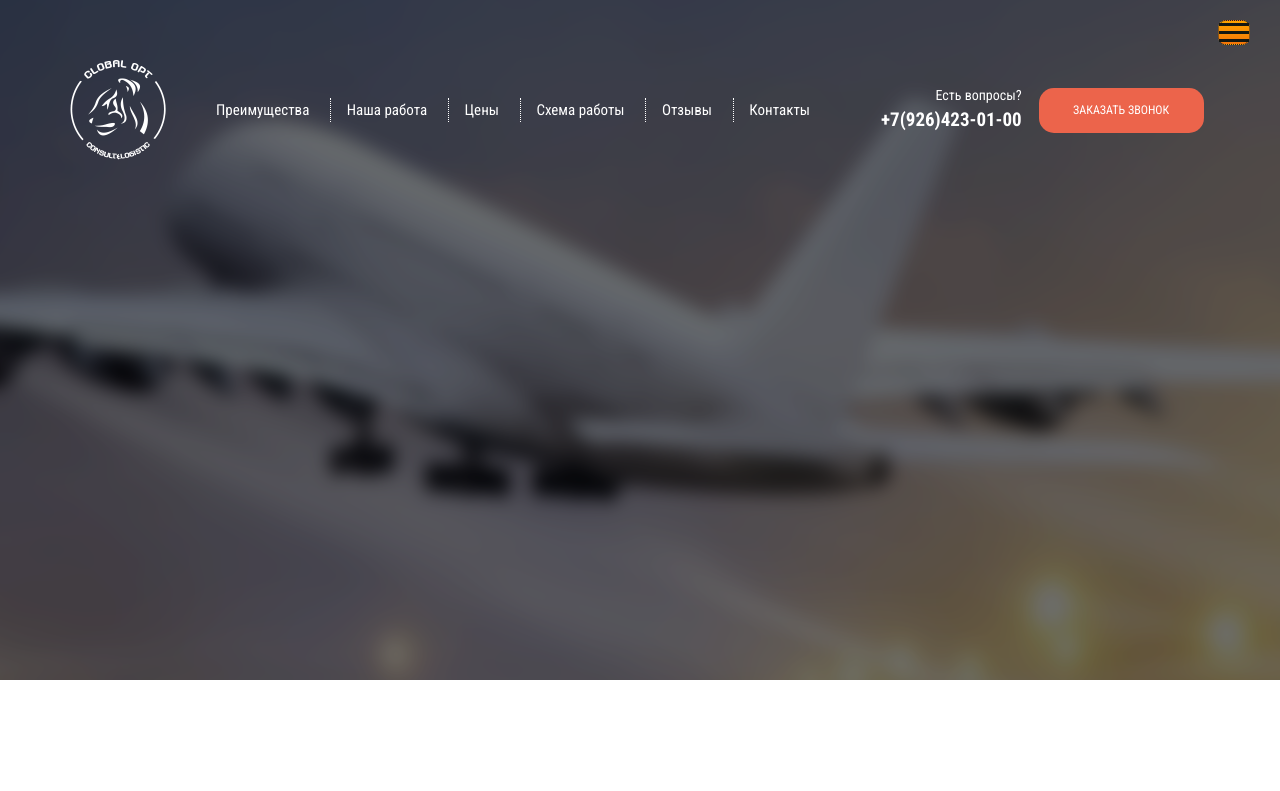
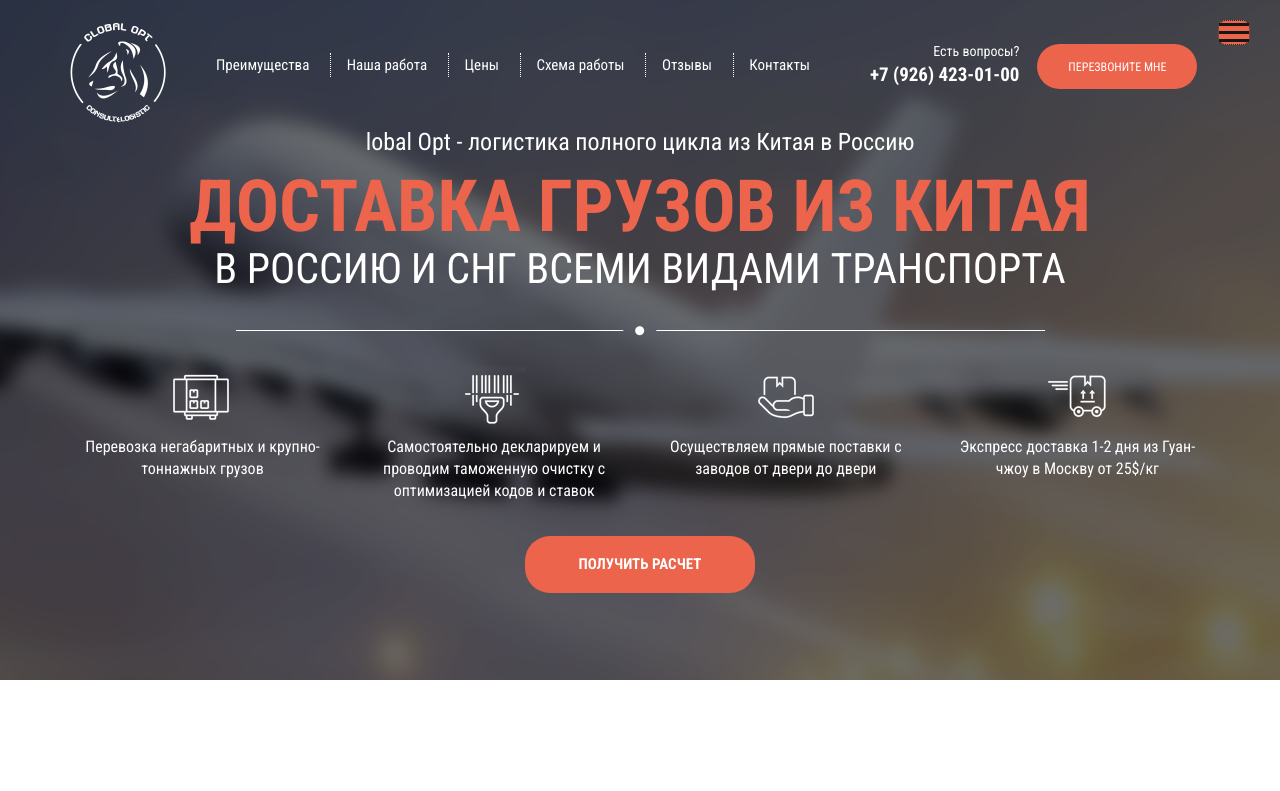
Before and after one commit to 111spartanec111/GlobalOpt, a website: page src/index.html in a window 1280 px wide. Shown: the top 791 px of the page. Drawn offline with Linux system fonts and the light colour scheme.

Commit message:
First готов!

```diff
--- a/src/index.html
+++ b/src/index.html
@@ -83,9 +83,8 @@
 </a>
 
 <section class="first">
-
-<header>
     <div class="container">
+    <header>
     <div class="header">
         <div class="header__logo">
             <a href="#" class="logo_img"><img src="img/glopt.png" alt="logo"></a>
@@ -100,9 +99,9 @@
             </ul>
             <div class="header__phone">
                 <div class="header__call">Есть вопросы?</div>
-                <a href="tel:+74957970988" class="header__number">+7(926)423-01-00</a>
+                <a href="tel:+73339990000" class="header__number">+7 (926) 423-01-00</a>
             </div>
-            <button class="header__btn">заказать звонок</button>
+            <button class="header__btn">Перезвоните мне</button>
 
         <div class="hamburger">
             <span></span>
@@ -110,9 +109,34 @@
             <span></span>
         </div>
     </div>
-</header>
+    </header>
+    <div class="header__descr">lobal Opt - логистика полного цикла из Китая в Россию</div>
+    <h1 class="header__h1">ДОСТАВКА ГРУЗОВ ИЗ КИТАЯ</h1>
+    <h2 class="header__h2">В РОССИЮ И СНГ ВСЕМИ ВИДАМИ ТРАНСПОРТА</h2>
+    <div class="stripe"><img src="img/ellipse.png" alt="poloska"></div>
 
+    <div class="first__flex">
+        <div class="first__flex_item">
+            <div class="first__img"><img src="icons/one-screen/box.png" alt="box"></div>
+            <div class="first__descr">Перевозка негабаритных и крупно- <br> тоннажных грузов</div>
+        </div>
+        <div class="first__flex_item">
+            <div class="first__img"><img src="icons/one-screen/code.png" alt="code"></div>
+            <div class="first__descr">Самостоятельно декларируем и проводим таможенную очистку с оптимизацией кодов и ставок</div>
+        </div>
+        <div class="first__flex_item">
+            <div class="first__img"><img src="icons/one-screen/hand.png" alt="hand"></div>
+            <div class="first__descr">Осуществляем прямые поставки с заводов от двери до двери</div>
+        </div>
+        <div class="first__flex_item">
+            <div class="first__img"><img src="icons/one-screen/cart.png" alt="cart"></div>
+            <div class="first__descr">Экспресс доставка 1-2 дня из Гуан- <br> чжоу в Москву от 25$/кг</div>
+        </div>
+    </div>
+    <button class="first__btn">Получить расчет</button>
+</div>
 </section>
+
 
 <section class="contacts" id="contacts">
     <div class="container">
--- a/src/sass/base/_variables.scss
+++ b/src/sass/base/_variables.scss
@@ -1,2 +1,2 @@
 $main-color: #ec644b;
-// $main-color-2: linear-gradient( #ffa501,  #f57507);
+$main-color2: linear-gradient( #ffa501,  #f57507);
--- a/src/sass/blocks/_first.scss
+++ b/src/sass/blocks/_first.scss
@@ -1,17 +1,62 @@
 .first {
     min-height: 680px;
     background: url('../img/bg-glopt.png') center (center / cover) no-repeat;
+    &__flex {
+        display: flex;
+        justify-content: space-between;
+        margin-top: 23px;
+        align-items: center;
+        &_item {
+            display: flex;
+            flex-direction: column;
+            align-items:center;
+            min-height: 140px;
+            width: 265px;
+            text-align: center;
+        }
+    }
+    &__descr {
+        margin-top: 7px;
+        font-size: 16px;
+        line-height: 22px;
+        font-weight: 300;
+        color: #ffffff;
+
+    }
+    &__btn {
+        display: block;
+        margin: 0 auto;
+        margin-top: 30px;
+        width: 230px;
+        height: 57px;
+        border-radius: 25px;
+        background-color: $main-color;
+        font-size: 15px;
+        line-height: 17px;
+        font-weight: 700;
+        text-transform: uppercase;
+        color: #ffffff;
+        border: none;
+    }
+    &__img {
+        display: flex;
+        align-items: center;
+        width: 63px;
+        height: 63px;
+    }
 }
+
+
 .header {
     display: flex;
 
-    padding-top: 60px;
+    padding-top: 23px;
     align-items: center;
     .menu__header {
         display: flex;
         justify-content: space-between;
 
-        margin: 0;
+
         list-style-type: none;
         margin-left: 50px;
         width: 615px;
@@ -37,24 +82,28 @@
         display: flex;
         align-items: flex-end;
         flex-direction: column;
-        margin-left: 50px;
+        margin-left: 39px;
+        padding-bottom: 21px;
     }
     &__call {
         font-size: 14px;
         font-weight: 300;
         color: #ffffff;
+        line-height: 24px;
     }
     &__number {
         font-size: 19px;
         font-weight: 700;
         color: #ffffff;
+        line-height: 24px;
     }
     &__btn {
-        margin-left: 17px;
-        width: 165px;
+        margin-left: 18px;
+        margin-bottom: 13px;
+        width: 160px;
         height: 45px;
         background-color: $main-color;
-        border-radius: 15px;
+        border-radius: 25px;
         font-size: 12px;
         line-height: 22px;
         font-weight: 400;
@@ -63,4 +112,34 @@
         border: none;
 
     }
+    &__descr {
+        text-align: center;
+        color:#ffffff;
+        margin-top: 5px;
+        font-size: 24px;
+        font-weight: 300;
+        line-height: 1.2;
+    }
+    &__h1 {
+        text-align: center;
+        margin: 0;
+        color: $main-color;
+        font-size: 72px;
+        font-weight: 700;
+        text-transform: uppercase;
+        line-height: 1.4;
+    }
+    &__h2 {
+        text-align: center;
+        color:#ffffff;
+        margin: 0;
+        font-size: 42px;
+        font-weight: 400;
+        text-transform: uppercase;
+        line-height: 0.5;
+    }
 }
+.stripe {
+    text-align: center;
+    margin-top: 40px;
+}
--- a/src/sass/style.scss
+++ b/src/sass/style.scss
@@ -17,17 +17,15 @@
 
 @import "blocks/first";
 @import "blocks/pageup";
-@import 'blocks/promo';
-@import 'blocks/title';
-@import 'blocks/button';
-@import 'blocks/sidepanel';
+
+
+// @import 'blocks/button';
+
 @import 'blocks/menu';
-@import 'blocks/about';
-@import 'blocks/resume';
-@import 'blocks/skills';
-@import 'blocks/portfolio';
-@import 'blocks/price';
+
+
+
 @import 'blocks/contacts';
-@import 'blocks/policy';
-@import 'blocks/modal';
-@import 'blocks/media';
+// @import 'blocks/policy';
+// @import 'blocks/modal';
+// @import 'blocks/media';
```
Also changed, not shown: dist/css/style.min.css, dist/icons/иконка.png (added), dist/index.html, src/css/style.min.css.
